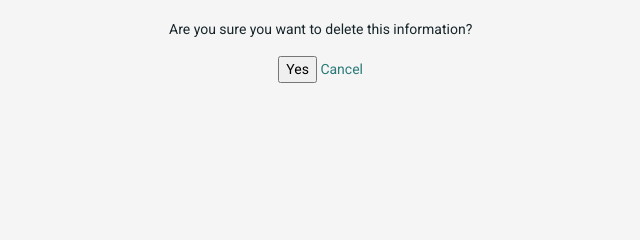
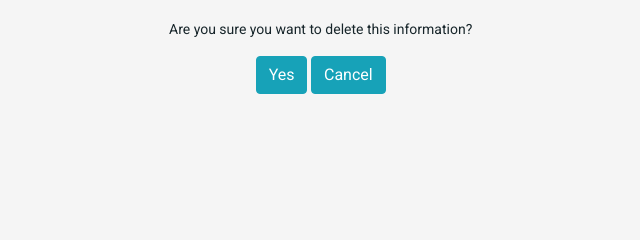
Before and after one commit to RikDuijm/trail-running, a Django app: a page that uses accounts/templates/profiledetailsdelete.html in a window 1280 px wide. Shown: the part 402-642 px from the top of the page, without its empty margins (330-970 px from the left). Run offline with Django 3.2, Linux system fonts and the light colour scheme; the visitor is signed in with stand-in values (Sample User, id 1); data comes from the database, SQL or seed files in the repository; some libraries are stand-ins or nearby versions.

Commit message:
fixed but in post delete templates

```diff
--- a/accounts/templates/profiledetailsdelete.html
+++ b/accounts/templates/profiledetailsdelete.html
@@ -11,7 +11,7 @@
                     <form method="POST" action ="">
                         {% csrf_token %}
                         <p>Are you sure you want to delete this information?</p>
-                        <input type="submit" value="Yes"/> <a href="../">Cancel</a>
+                        <input type="submit" class="btn btn-info post-details-btn" value="Yes"/> <a href="{% url 'profile' %}" class="btn btn-info post-details-btn">Cancel</a>
                     </form>
                 </div>
             </div>
--- a/accounts/templates/profilepostdelete.html
+++ b/accounts/templates/profilepostdelete.html
@@ -11,7 +11,7 @@
                     <form method="POST" action ="">
                         {% csrf_token %}
                         <p>Are you sure you want to delete this information?</p>
-                        <input type="submit" value="Yes"/> <a href="../">Cancel</a>
+                        <input type="submit" class="btn btn-info post-details-btn" value="Yes"/> <a href="{% url 'profile' %}" class="btn btn-info post-details-btn">Cancel</a>
                     </form>
                 </div>
             </div>
```
